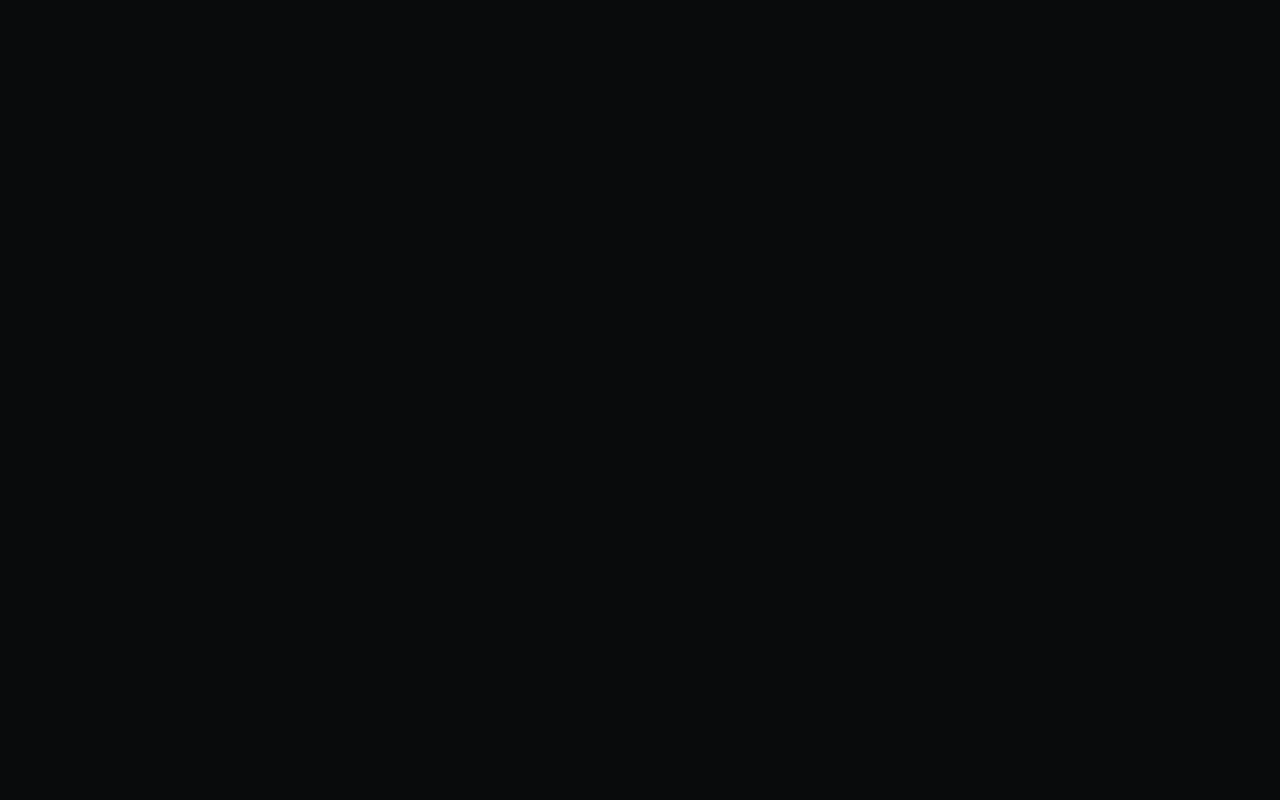
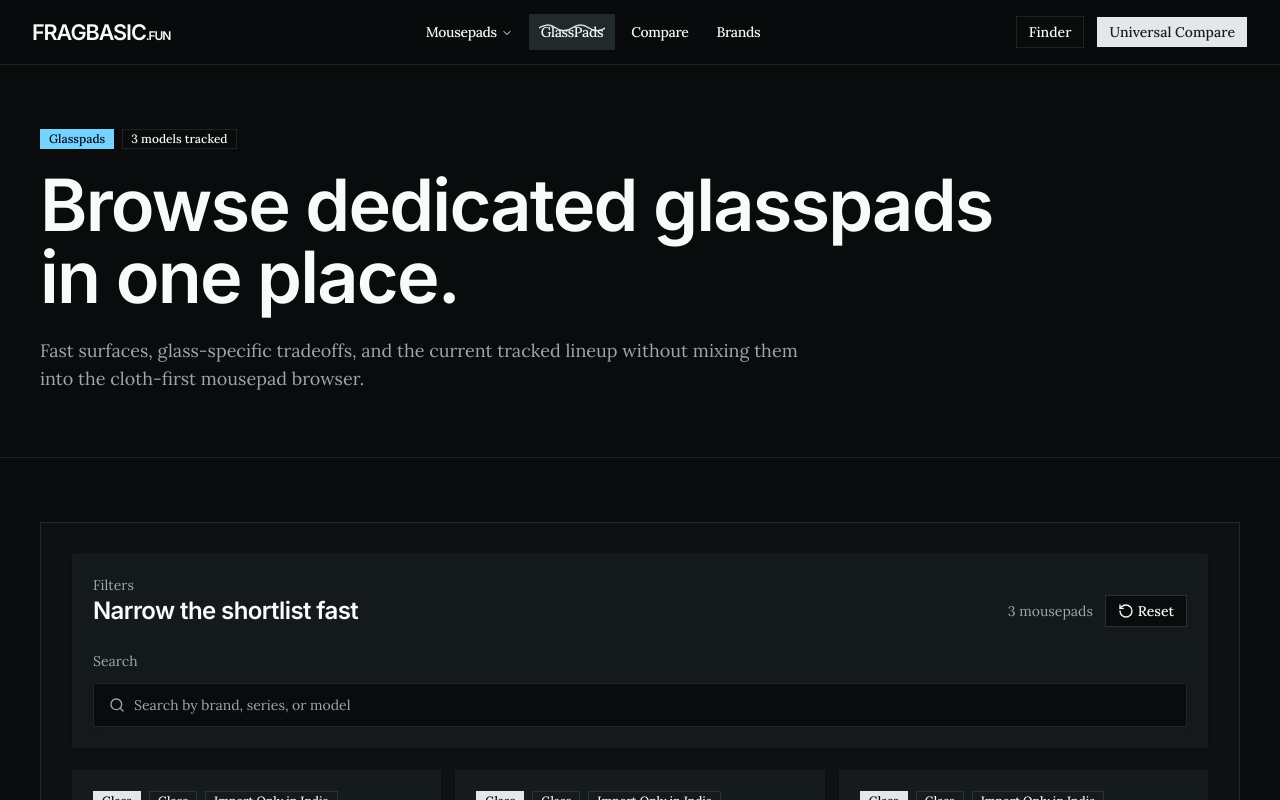
Before and after one commit to Hyperion147/fragbasic, a Next.js app: page /mousepads/glasspads in a window 1280 px wide. Before the commit this address had no page. Shown: the top 800 px of the page. Built offline with nearby package versions, Linux system fonts and the light colour scheme.

Commit message:
made a standalone page for glasspads

```diff
--- /dev/null
+++ b/src/app/mousepads/glasspads/page.tsx
@@ -0,0 +1,46 @@
+import { Badge } from "@/components/ui/badge";
+import { MousepadBrowser } from "@/components/mousepads/mousepad-browser";
+import { SiteSection } from "@/components/SiteSection";
+import { getAllMousepads } from "@/lib/mousepads";
+
+export default function GlasspadsPage() {
+  const glasspads = getAllMousepads().filter(
+    (mousepad) => mousepad.category === "glass",
+  );
+
+  return (
+    <main className="min-h-screen bg-background text-foreground">
+      <section className="border-b border-border bg-background">
+        <div className="w-full px-4 py-12 md:px-6 md:py-16 lg:px-8 xl:px-10">
+          <div className="max-w-5xl">
+            <div className="flex flex-wrap gap-2">
+              <Badge className="bg-sky-300 text-slate-950">Glasspads</Badge>
+              <Badge variant="outline">
+                {glasspads.length} model{glasspads.length === 1 ? "" : "s"} tracked
+              </Badge>
+            </div>
+
+            <h1 className="mt-5 text-5xl font-semibold tracking-tight md:text-7xl">
+              Browse dedicated glasspads in one place.
+            </h1>
+
+            <p className="mt-6 max-w-3xl text-base leading-7 text-muted-foreground md:text-lg">
+              Fast surfaces, glass-specific tradeoffs, and the current tracked
+              lineup without mixing them into the cloth-first mousepad browser.
+            </p>
+          </div>
+        </div>
+      </section>
+
+      <section className="w-full px-4 py-12 md:px-6 md:py-16 lg:px-8 xl:px-10">
+        <SiteSection>
+          <MousepadBrowser
+            mousepads={glasspads}
+            categories={[]}
+            searchOnly
+          />
+        </SiteSection>
+      </section>
+    </main>
+  );
+}
--- a/src/app/mousepads/page.tsx
+++ b/src/app/mousepads/page.tsx
@@ -14,7 +14,9 @@ type MousepadsPageProps = {
 };
 
 export default async function MousepadsPage({ searchParams }: MousepadsPageProps) {
-    const mousepads = getAllMousepads();
+    const mousepads = getAllMousepads().filter(
+        (mousepad) => mousepad.category !== "glass",
+    );
     const params = searchParams ? await searchParams : undefined;
     const categories = getMousepadCategoryOptions(mousepads);
     const initialCategory = categories.some(
--- a/src/components/mousepads/mousepad-browser.tsx
+++ b/src/components/mousepads/mousepad-browser.tsx
@@ -19,12 +19,14 @@ type Props = {
   mousepads: Mousepad[];
   categories: Array<{ label: string; value: MousepadCategory }>;
   initialCategory?: MousepadCategory;
+  searchOnly?: boolean;
 };
 
 export function MousepadBrowser({
   mousepads,
   categories,
   initialCategory,
+  searchOnly = false,
 }: Props) {
   const [filters, setFilters] = useState<MousepadFilterState>(
     () => ({
@@ -62,6 +64,7 @@ export function MousepadBrowser({
         resultCount={filteredMousepads.length}
         value={filters}
         query={query}
+        searchOnly={searchOnly}
         onChange={setFilters}
         onQueryChange={setQuery}
         onReset={handleReset}
@@ -81,7 +84,9 @@ export function MousepadBrowser({
               No mousepads match these filters
             </p>
             <p className="text-sm text-muted-foreground">
-              Try adjusting the search or Speed / Control filters, or start fresh.
+              {searchOnly
+                ? "Try a different search term, or clear the search to see every glasspad again."
+                : "Try adjusting the search or Speed / Control filters, or start fresh."}
             </p>
             <Button variant="outline" onClick={handleReset}>
               <RotateCcw className="size-4" />
--- a/src/components/mousepads/mousepad-filters.tsx
+++ b/src/components/mousepads/mousepad-filters.tsx
@@ -15,6 +15,7 @@ type Props = {
   resultCount: number;
   value: MousepadFilters;
   query: string;
+  searchOnly?: boolean;
   onChange: (next: MousepadFilters) => void;
   onQueryChange: (next: string) => void;
   onReset: () => void;
@@ -25,6 +26,7 @@ export function MousepadFilters({
   resultCount,
   value,
   query,
+  searchOnly = false,
   onChange,
   onQueryChange,
   onReset,
@@ -50,7 +52,13 @@ export function MousepadFilters({
         </div>
       </div>
 
-      <div className="grid gap-6 lg:grid-cols-[1.2fr_1fr] lg:gap-8">
+      <div
+        className={
+          searchOnly
+            ? "grid gap-6"
+            : "grid gap-6 lg:grid-cols-[1.2fr_1fr] lg:gap-8"
+        }
+      >
         <div className="space-y-3">
           <p className="text-sm text-muted-foreground">Search</p>
           <div className="relative">
@@ -65,6 +73,7 @@ export function MousepadFilters({
           </div>
         </div>
 
+        {!searchOnly ? (
           <div className="space-y-3">
             <p className="text-sm text-muted-foreground">Speed / Control</p>
             <div className="flex flex-wrap gap-2">
@@ -86,6 +95,7 @@ export function MousepadFilters({
               })}
             </div>
           </div>
+        ) : null}
       </div>
     </Card>
   );
--- a/src/components/navbar.tsx
+++ b/src/components/navbar.tsx
@@ -33,13 +33,14 @@ const brandLinks = Object.values(brandConfig).map((brand) => ({
 }));
 
 const directNavItems = [
-    { label: "GlassPads", href: "/mousepads?category=glass" },
+    { label: "GlassPads", href: "/mousepads/glasspads" },
     { label: "Compare", href: "/mousepads/compare" },
     { label: "Brands", href: "/mousepads/brands" },
 ];
 
 const mobileNavItems = [
     { label: "All Mousepads", href: "/mousepads" },
+    { label: "GlassPads", href: "/mousepads/glasspads" },
     { label: "Universal Compare", href: "/mousepads/compare/universal" },
     { label: "Finder", href: "/mousepads/finder" },
     { label: "Compare Hub", href: "/mousepads/compare" },
@@ -264,7 +265,7 @@ function DesktopNavigation({ pathname }: { pathname: string }) {
                             className={cn(
                                 navigationMenuTriggerStyle,
                                 "px-3 py-1.5 tracking-tight",
-                                item.href === "/mousepads?category=glass"
+                                item.href === "/mousepads/glasspads"
                                     ? "text-sky-100"
                                     : "",
                                 isActivePath(pathname, item.href)
@@ -276,7 +277,7 @@ function DesktopNavigation({ pathname }: { pathname: string }) {
                                 <span
                                     className={cn(
                                         item.href ===
-                                            "/mousepads?category=glass" &&
+                                            "/mousepads/glasspads" &&
                                             "glasspads-wave-link",
                                     )}
                                 >
```
Lines whose indentation alone changed are shown as unchanged.
